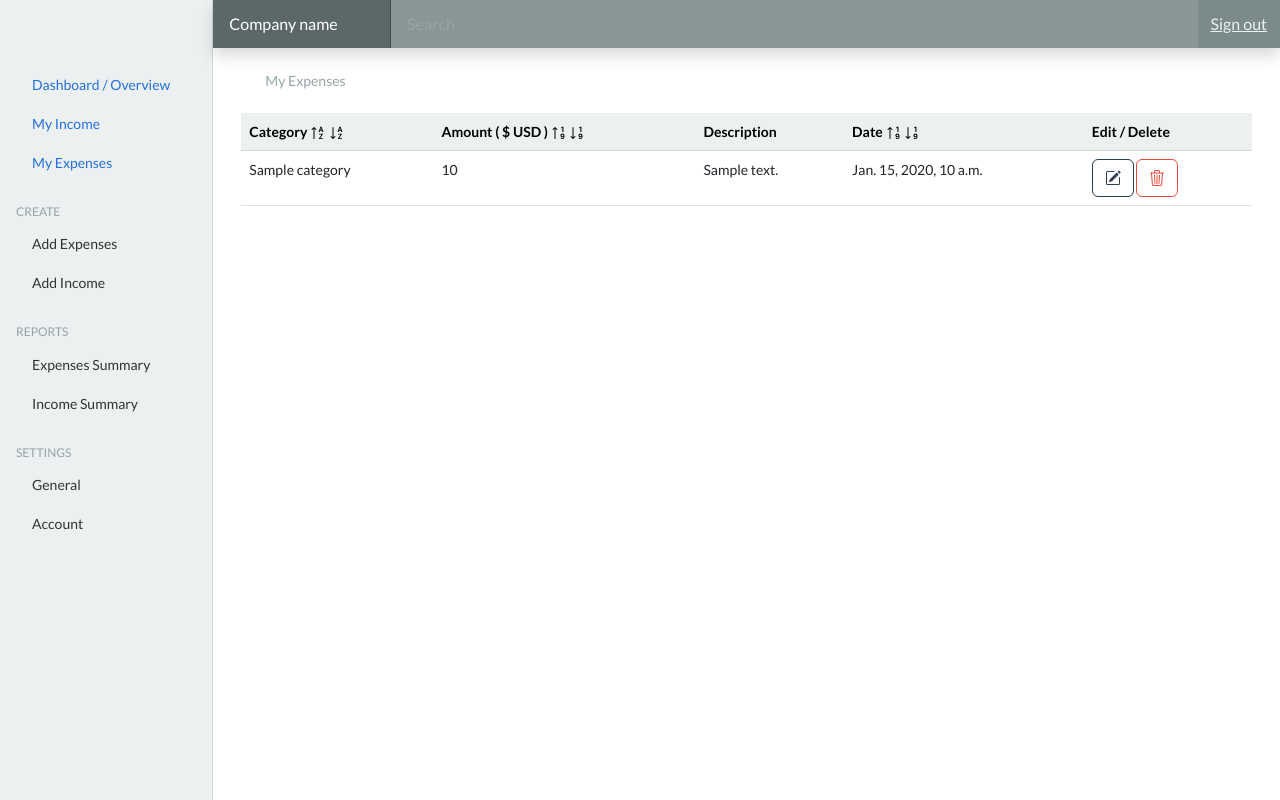
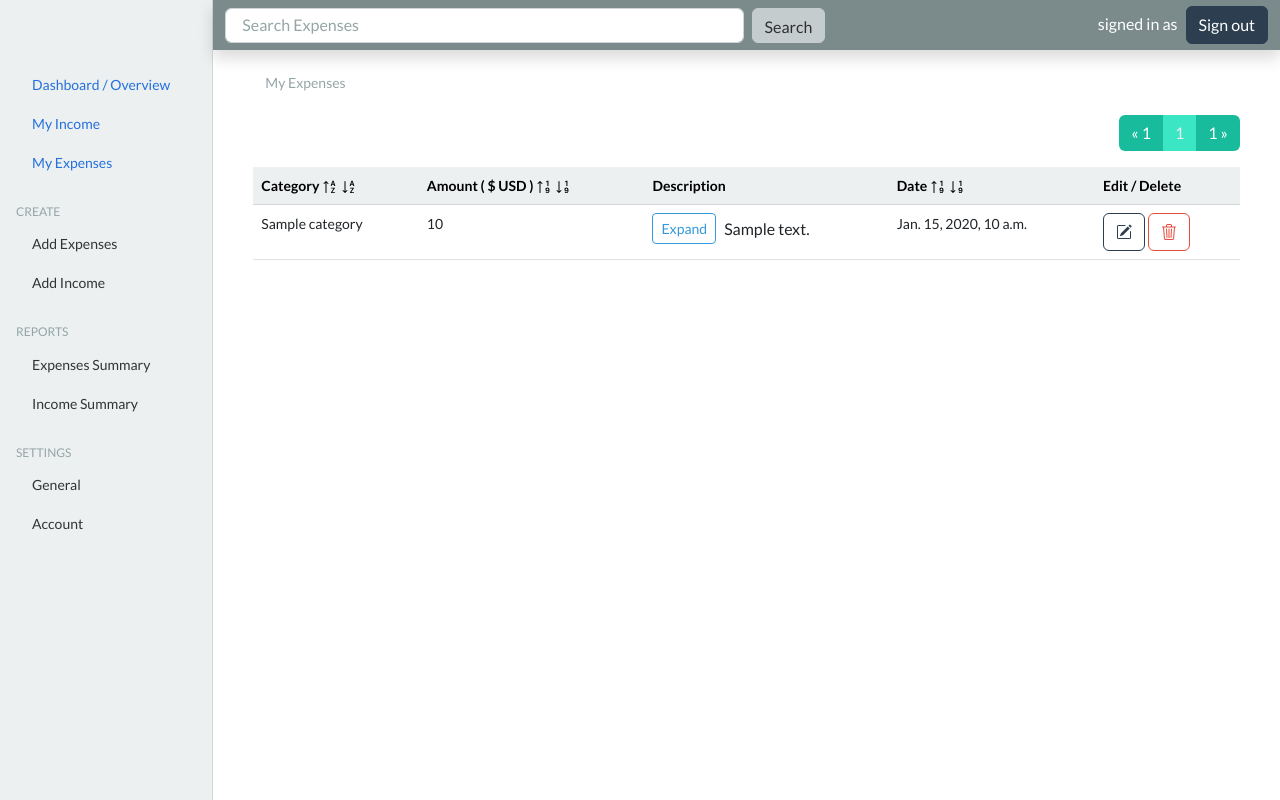
Before and after one commit to melvinloh/expenses_project, a Django app: template expenses_project/templates/expenses/index.html in a window 1280 px wide. Run offline with Django 3.2, Linux system fonts and the light colour scheme; the template is opened without the code that fills it: most values are stand-ins (such as "Sample title", 1, 10 or a date in 2020); some libraries are stand-ins or nearby versions.

Commit message:
ajax search bar feature completed

```diff
--- a/expenses_project/authentication/views.py
+++ b/expenses_project/authentication/views.py
@@ -115,7 +115,7 @@
             verification_link = reverse('activate-user', kwargs={'uidb64' : uidb64_encoded, 'token' : token_generator.make_token(new_user)})
             full_url_link = str('http://'+current_site_domain+verification_link)
 
-            message_body = f"Welcome {new_user.username}! \n Thanks for signing up with Example Expenses! \n You must follow this link to activate your account: {full_url_link}"
+            message_body = f"Welcome {new_user.username}!\n\nThanks for signing up with Example Expenses!\n\nYou must follow this link to activate your account: {full_url_link}"
 
             # Email Message
             activation_email = EmailMessage(
--- a/expenses_project/expenses/urls.py
+++ b/expenses_project/expenses/urls.py
@@ -1,9 +1,11 @@
 from django.urls import path
 from . import views
+from django.views.decorators.csrf import csrf_exempt
 
 urlpatterns = [
     path('', views.index, name="expenses-index"),
     path('add-expenses', views.add_expenses, name="add-expenses"),
     path('edit-expenses/<int:id>', views.edit_expenses, name="edit-expenses"),
     path('delete-expenses/<int:id>', views.delete_expenses, name="delete-expenses"),
+    path('search-expenses', csrf_exempt(views.search_expenses), name="search-expenses"),
 ]
--- /dev/null
+++ b/expenses_project/expenses_project/static/js/expenses_index.js
@@ -0,0 +1,113 @@
+const searchFormInput = document.querySelector("#search-form-input");
+
+document.addEventListener("DOMContentLoaded", e => {
+    searchFormInput.placeholder = "Search Expenses";
+    toggleAccordionButtons();
+})
+
+searchFormInput.addEventListener("keyup", e => searchMatchingResults(e));
+
+function searchMatchingResults(e) {
+    const searchValue = e.target.value.trim();
+
+    if (searchValue.length > 0) {
+
+        fetch("/expenses/search-expenses", {
+            method: "POST",
+            body: JSON.stringify({'search-form-input' : searchValue})
+        })
+        .then(response => response.json())
+        .then(result => {
+            // clear tbody
+            const tbody = document.querySelector("#app-table-tbody");
+            tbody.innerHTML = null;
+            let innerhtml = '';
+
+            if (result.length == 0) {
+                innerhtml = `<p class="mt-3">no matching results to show.</p>`
+            } else {
+                result.forEach(expense => {
+
+                    innerhtml += `<div class="accordion accordion-flush" id="accordion-description"><tr>
+                    <td>${ expense.category }</td>
+                    <td>${ expense.amount }</td>
+                    <td>
+                            <div class="accordion-button" style="max-width: 400px;" data-bs-toggle="collapse" data-bs-target="#collapse-${ expense.id }" aria-expanded="false" aria-controls="collapse-${ expense.id }">
+                                <button type="button" class="btn btn-outline-info btn-sm me-2">Expand</button>
+                                <div class="d-inline-block text-truncate" style="max-width: 400px;">${ expense.description }</div>
+                            </div>
+                            <div class="accordion-item">
+                                <div id="collapse-${ expense.id }" class="accordion-collapse collapse" data-bs-parent="#accordion-description">
+                                <div class="accordion-body" style="max-width: 400px;">${ expense.description }</div>
+                                </div>
+                            </div>
+
+
+                    </td>
+                    <td>${ expense.date }</td>
+                    <td>
+                        <button onclick="getExpenseObj('${ expense.id }')" type="button" class="btn btn-outline-primary" data-bs-toggle="modal" data-bs-target="#editExpensesModal">
+                            <!-- edit icon -->
+                            <svg xmlns="http://www.w3.org/2000/svg" width="16" height="16" fill="currentColor" class="bi bi-pencil-square" viewBox="0 0 16 16">
+                                <path d="M15.502 1.94a.5.5 0 0 1 0 .706L14.459 3.69l-2-2L13.502.646a.5.5 0 0 1 .707 0l1.293 1.293zm-1.75 2.456-2-2L4.939 9.21a.5.5 0 0 0-.121.196l-.805 2.414a.25.25 0 0 0 .316.316l2.414-.805a.5.5 0 0 0 .196-.12l6.813-6.814z"/>
+                                <path fill-rule="evenodd" d="M1 13.5A1.5 1.5 0 0 0 2.5 15h11a1.5 1.5 0 0 0 1.5-1.5v-6a.5.5 0 0 0-1 0v6a.5.5 0 0 1-.5.5h-11a.5.5 0 0 1-.5-.5v-11a.5.5 0 0 1 .5-.5H9a.5.5 0 0 0 0-1H2.5A1.5 1.5 0 0 0 1 2.5v11z"/>
+                            </svg>
+                        </button>
+                        <button onclick="deleteExpenseObj('${ expense.id }')" type="button" class="btn btn-outline-danger" data-bs-toggle="modal" data-bs-target="#deleteExpensesModal">
+                            <!-- trash icon -->
+                            <svg xmlns="http://www.w3.org/2000/svg" width="16" height="16" fill="currentColor" class="bi bi-trash3" viewBox="0 0 16 16">
+                                <path d="M6.5 1h3a.5.5 0 0 1 .5.5v1H6v-1a.5.5 0 0 1 .5-.5ZM11 2.5v-1A1.5 1.5 0 0 0 9.5 0h-3A1.5 1.5 0 0 0 5 1.5v1H2.506a.58.58 0 0 0-.01 0H1.5a.5.5 0 0 0 0 1h.538l.853 10.66A2 2 0 0 0 4.885 16h6.23a2 2 0 0 0 1.994-1.84l.853-10.66h.538a.5.5 0 0 0 0-1h-.995a.59.59 0 0 0-.01 0H11Zm1.958 1-.846 10.58a1 1 0 0 1-.997.92h-6.23a1 1 0 0 1-.997-.92L3.042 3.5h9.916Zm-7.487 1a.5.5 0 0 1 .528.47l.5 8.5a.5.5 0 0 1-.998.06L5 5.03a.5.5 0 0 1 .47-.53Zm5.058 0a.5.5 0 0 1 .47.53l-.5 8.5a.5.5 0 1 1-.998-.06l.5-8.5a.5.5 0 0 1 .528-.47ZM8 4.5a.5.5 0 0 1 .5.5v8.5a.5.5 0 0 1-1 0V5a.5.5 0 0 1 .5-.5Z"/>
+                            </svg>
+                        </button>
+                    </td>
+                </tr></div>`
+
+                })
+            }
+
+            tbody.innerHTML = innerhtml;
+            toggleAccordionButtons();
+
+        })
+    } else {
+        // return state to original
+        window.location.href = "/expenses";
+    }
+}
+
+
+function getExpenseObj(id) {
+    // clear out values while page is loading
+    document.getElementById("modal-amount").value = null;
+    document.getElementById("modal-date").value = null;
+    document.getElementById("modal-description").value = null;
+
+    fetch("/expenses/edit-expenses/"+id, {
+        method : 'GET',
+    })
+    .then(response => response.json())
+    .then(result => {
+        document.getElementById("modal-amount").value = result.amount;
+        document.getElementById("modal-date").value = result.date;
+        document.getElementById("modal-description").value = result.description;
+        const categoryID = "modal-category-" + result.category;
+        document.getElementById(categoryID).checked = true;
+        document.getElementById("edit-expenses-form").action = `/expenses/edit-expenses/${id}`
+
+    })
+}
+
+function deleteExpenseObj(id) {
+    document.getElementById("delete-expenses-form").action = `/expenses/delete-expenses/${id}`
+}
+
+function toggleAccordionButtons() {
+    const accordionBtnList = document.querySelectorAll(".accordion-button");
+    accordionBtnList.forEach(accordionBtn => {
+        accordionBtn.addEventListener("click", e => {
+            const visibility = accordionBtn.lastElementChild.style.visibility;
+            accordionBtn.lastElementChild.style.visibility = (visibility == "hidden") ? "visible": "hidden";
+            accordionBtn.firstElementChild.innerHTML = (visibility == "hidden") ? "Expand" : "Hide";
+        })
+    })
+}
--- a/expenses_project/expenses_project/static/js/index.js
+++ /dev/null
@@ -1,19 +0,0 @@
-function getExpenseObj(id) {
-    fetch("/expenses/edit-expenses/"+id, {
-        method : 'GET',
-    })
-    .then(response => response.json())
-    .then(result => {
-        document.getElementById("modal-amount").value = result.amount;
-        document.getElementById("modal-date").value = result.date;
-        document.getElementById("modal-description").value = result.description;
-        const categoryID = "modal-category-" + result.category;
-        document.getElementById(categoryID).checked = true;
-        document.getElementById("edit-expenses-form").action = `/expenses/edit-expenses/${id}`
-
-    })
-}
-
-function deleteExpenseObj(id) {
-    document.getElementById("delete-expenses-form").action = `/expenses/delete-expenses/${id}`
-}
--- a/expenses_project/expenses_project/static/js/main.js
+++ b/expenses_project/expenses_project/static/js/main.js
@@ -6,5 +6,5 @@
 
 // clearFlashMessages
 function clearFlashMessages() {
-    setTimeout(function() { flashMessages.innerHTML = null; }, 5000);
+    setTimeout(function() { flashMessages.innerHTML = null; }, 3000);
 }
--- a/expenses_project/templates/base.html
+++ b/expenses_project/templates/base.html
@@ -29,7 +29,23 @@
           {% include 'partial/sidebar.html' %}
 
             <main class="col-md-9 ms-sm-auto col-lg-10 md-4">
-              <div class="row">{% include 'partial/header_navbar.html' %}</div>
+
+              <nav class="row navbar bg-dark sticky-top bg-dark flex-md-nowrap p-0 shadow" style="height: 50px;">
+                <div class="col-md-8">
+                  {% block searchbar %}
+                  {% endblock %}
+                </div>
+
+                <div class="col-md-4 d-flex justify-content-end">
+                  <h6 class="m-2" style="color: white;">signed in as <strong>{{ request.user.username }}</strong></h6>
+                  <form action="{% url 'logout' %}" method="post">
+                    {% csrf_token %}
+                    <input class="btn btn-primary" type="submit" value="Sign out">
+                  </form>
+                </div>
+
+
+              </nav>
 
               <div class="row m-3">
                 <div class="row" id="flashMessages">{% include 'partial/messages.html' %}</div>
@@ -44,9 +60,8 @@
       </div>
 
       <script src="https://cdn.jsdelivr.net/npm/bootstrap@5.2.3/dist/js/bootstrap.bundle.min.js" integrity="sha384-kenU1KFdBIe4zVF0s0G1M5b4hcpxyD9F7jL+jjXkk+Q2h455rYXK/7HAuoJl+0I4" crossorigin="anonymous"></script>
-      <script src="https://cdn.jsdelivr.net/npm/@popperjs/core@2.11.6/dist/umd/popper.min.js" integrity="sha384-oBqDVmMz9ATKxIep9tiCxS/Z9fNfEXiDAYTujMAeBAsjFuCZSmKbSSUnQlmh/jp3" crossorigin="anonymous"></script>
-      <script src="https://cdn.jsdelivr.net/npm/bootstrap@5.2.3/dist/js/bootstrap.min.js" integrity="sha384-cuYeSxntonz0PPNlHhBs68uyIAVpIIOZZ5JqeqvYYIcEL727kskC66kF92t6Xl2V" crossorigin="anonymous"></script>
-      <script src="/docs/5.2/dist/js/bootstrap.bundle.min.js" integrity="sha384-kenU1KFdBIe4zVF0s0G1M5b4hcpxyD9F7jL+jjXkk+Q2h455rYXK/7HAuoJl+0I4" crossorigin="anonymous"></script>
+
+
 
       <script src="https://cdn.jsdelivr.net/npm/feather-icons@4.28.0/dist/feather.min.js" integrity="sha384-uO3SXW5IuS1ZpFPKugNNWqTZRRglnUJK6UAZ/gxOX80nxEkN9NcGZTftn6RzhGWE" crossorigin="anonymous"></script>
       <script src="https://cdn.jsdelivr.net/npm/chart.js@2.9.4/dist/Chart.min.js" integrity="sha384-zNy6FEbO50N+Cg5wap8IKA4M/ZnLJgzc6w2NqACZaK0u0FXfOWRRJOnQtpZun8ha" crossorigin="anonymous"></script>
--- a/expenses_project/templates/expenses/index.html
+++ b/expenses_project/templates/expenses/index.html
@@ -1,6 +1,10 @@
 {% extends 'base.html' %}
 
 {% load static %}
+
+{% block searchbar %}
+    {% include 'partial/header_search.html' %}
+{% endblock %}
 
 {% block content %}
 
@@ -8,6 +12,48 @@
     <ol class="breadcrumb">
       <li class="breadcrumb-item active" aria-current="page">My Expenses</li>
     </ol>
+</nav>
+
+<div class="container">
+
+    <nav>
+        <ul class="pagination justify-content-end">
+
+            <li class="page-item">
+                <a class="page-link" href="?page=1" aria-label="First">
+                <span aria-hidden="true">&laquo; 1</span>
+                </a>
+            </li>
+
+            {% if page_obj.has_previous and page_obj.previous_page_number != 1 %}
+            <li class="page-item">
+                <a class="page-link" href="?page={{ page_obj.previous_page_number }}" aria-label="Previous">
+                <span aria-hidden="true">&lt; {{ page_obj.previous_page_number }} </span>
+                </a>
+            </li>
+            {% endif %}
+
+            <li class="page-item">
+                <a class="page-link disabled" href="" aria-label="Current" aria-disabled="true">
+                <span aria-hidden="true">{{ page_obj.number }}</span>
+                </a>
+            </li>
+
+            {% if page_obj.has_next and page_obj.next_page_number != page_obj.paginator.num_pages %}
+            <li class="page-item">
+                <a class="page-link" href="?page={{ page_obj.next_page_number }}" aria-label="Next">
+                <span aria-hidden="true">{{ page_obj.next_page_number }} &gt;</span>
+                </a>
+            </li>
+            {% endif %}
+
+            <li class="page-item">
+                <a class="page-link" href="?page={{ page_obj.paginator.num_pages }}" aria-label="Last">
+                <span aria-hidden="true">{{ page_obj.paginator.num_pages }} &raquo;</span>
+                </a>
+            </li>
+
+        </ul>
     </nav>
 
     <table class="table">
@@ -32,32 +78,14 @@
             <th>Edit / Delete</th>
         </tr>
         </thead>
-    <tbody>
-        {% for expense in all_user_expenses %}
-        <tr>
-            <td>{{ expense.category }}</td>
-            <td>{{ expense.amount }}</td>
-            <td>{{ expense.description }}</td>
-            <td>{{ expense.date }}</td>
-            <td>
-                <button onclick="getExpenseObj('{{ expense.id }}')" type="button" class="btn btn-outline-primary" data-bs-toggle="modal" data-bs-target="#editExpensesModal">
-                    <!-- edit icon -->
-                    <svg xmlns="http://www.w3.org/2000/svg" width="16" height="16" fill="currentColor" class="bi bi-pencil-square" viewBox="0 0 16 16">
-                        <path d="M15.502 1.94a.5.5 0 0 1 0 .706L14.459 3.69l-2-2L13.502.646a.5.5 0 0 1 .707 0l1.293 1.293zm-1.75 2.456-2-2L4.939 9.21a.5.5 0 0 0-.121.196l-.805 2.414a.25.25 0 0 0 .316.316l2.414-.805a.5.5 0 0 0 .196-.12l6.813-6.814z"/>
-                        <path fill-rule="evenodd" d="M1 13.5A1.5 1.5 0 0 0 2.5 15h11a1.5 1.5 0 0 0 1.5-1.5v-6a.5.5 0 0 0-1 0v6a.5.5 0 0 1-.5.5h-11a.5.5 0 0 1-.5-.5v-11a.5.5 0 0 1 .5-.5H9a.5.5 0 0 0 0-1H2.5A1.5 1.5 0 0 0 1 2.5v11z"/>
-                    </svg>
-                </button>
-                <button onclick="deleteExpenseObj('{{ expense.id }}')" type="button" class="btn btn-outline-danger" data-bs-toggle="modal" data-bs-target="#deleteExpensesModal">
-                    <!-- trash icon -->
-                    <svg xmlns="http://www.w3.org/2000/svg" width="16" height="16" fill="currentColor" class="bi bi-trash3" viewBox="0 0 16 16">
-                        <path d="M6.5 1h3a.5.5 0 0 1 .5.5v1H6v-1a.5.5 0 0 1 .5-.5ZM11 2.5v-1A1.5 1.5 0 0 0 9.5 0h-3A1.5 1.5 0 0 0 5 1.5v1H2.506a.58.58 0 0 0-.01 0H1.5a.5.5 0 0 0 0 1h.538l.853 10.66A2 2 0 0 0 4.885 16h6.23a2 2 0 0 0 1.994-1.84l.853-10.66h.538a.5.5 0 0 0 0-1h-.995a.59.59 0 0 0-.01 0H11Zm1.958 1-.846 10.58a1 1 0 0 1-.997.92h-6.23a1 1 0 0 1-.997-.92L3.042 3.5h9.916Zm-7.487 1a.5.5 0 0 1 .528.47l.5 8.5a.5.5 0 0 1-.998.06L5 5.03a.5.5 0 0 1 .47-.53Zm5.058 0a.5.5 0 0 1 .47.53l-.5 8.5a.5.5 0 1 1-.998-.06l.5-8.5a.5.5 0 0 1 .528-.47ZM8 4.5a.5.5 0 0 1 .5.5v8.5a.5.5 0 0 1-1 0V5a.5.5 0 0 1 .5-.5Z"/>
-                    </svg>
-                </button>
-            </td>
-        </tr>
+        <tbody id="app-table-tbody">
+                {% for expense in page_obj %}
+                        {% include 'partial/expenses_table.html' %}
                 {% endfor %}
         </tbody>
     </table>
+
+</div>
 
     <!-- Modal for Delete Expenses-->
     <div class="modal fade" id="deleteExpensesModal" tabindex="-1" aria-labelledby="deleteExpensesModal" aria-hidden="true">
@@ -145,6 +173,6 @@
     </div>
   </div>
 
-  <script src="{% static 'js/index.js' %}"></script>
+  <script src="{% static 'js/expenses_index.js' %}"></script>
 
 {% endblock %}
--- /dev/null
+++ b/expenses_project/templates/partial/expenses_table.html
@@ -0,0 +1,35 @@
+<div class="accordion accordion-flush" id="accordion-description">
+    <tr>
+        <td>{{ expense.category }}</td>
+        <td>{{ expense.amount }}</td>
+        <td>
+                <div class="accordion-button" style="max-width: 400px;" data-bs-toggle="collapse" data-bs-target="#collapse-{{ expense.id }}" aria-expanded="false" aria-controls="collapse-{{ expense.id }}">
+                    <button type="button" class="btn btn-outline-info btn-sm me-2">Expand</button>
+                    <div class="d-inline-block text-truncate" style="max-width: 400px;">{{ expense.description }}</div>
+                </div>
+                <div class="accordion-item">
+                    <div id="collapse-{{ expense.id }}" class="accordion-collapse collapse" data-bs-parent="#accordion-description">
+                    <div class="accordion-body" style="max-width: 400px;">{{ expense.description }}</div>
+                    </div>
+                </div>
+
+
+        </td>
+        <td>{{ expense.date }}</td>
+        <td>
+            <button onclick="getExpenseObj('{{ expense.id }}')" type="button" class="btn btn-outline-primary" data-bs-toggle="modal" data-bs-target="#editExpensesModal">
+                <!-- edit icon -->
+                <svg xmlns="http://www.w3.org/2000/svg" width="16" height="16" fill="currentColor" class="bi bi-pencil-square" viewBox="0 0 16 16">
+                    <path d="M15.502 1.94a.5.5 0 0 1 0 .706L14.459 3.69l-2-2L13.502.646a.5.5 0 0 1 .707 0l1.293 1.293zm-1.75 2.456-2-2L4.939 9.21a.5.5 0 0 0-.121.196l-.805 2.414a.25.25 0 0 0 .316.316l2.414-.805a.5.5 0 0 0 .196-.12l6.813-6.814z"/>
+                    <path fill-rule="evenodd" d="M1 13.5A1.5 1.5 0 0 0 2.5 15h11a1.5 1.5 0 0 0 1.5-1.5v-6a.5.5 0 0 0-1 0v6a.5.5 0 0 1-.5.5h-11a.5.5 0 0 1-.5-.5v-11a.5.5 0 0 1 .5-.5H9a.5.5 0 0 0 0-1H2.5A1.5 1.5 0 0 0 1 2.5v11z"/>
+                </svg>
+            </button>
+            <button onclick="deleteExpenseObj('{{ expense.id }}')" type="button" class="btn btn-outline-danger" data-bs-toggle="modal" data-bs-target="#deleteExpensesModal">
+                <!-- trash icon -->
+                <svg xmlns="http://www.w3.org/2000/svg" width="16" height="16" fill="currentColor" class="bi bi-trash3" viewBox="0 0 16 16">
+                    <path d="M6.5 1h3a.5.5 0 0 1 .5.5v1H6v-1a.5.5 0 0 1 .5-.5ZM11 2.5v-1A1.5 1.5 0 0 0 9.5 0h-3A1.5 1.5 0 0 0 5 1.5v1H2.506a.58.58 0 0 0-.01 0H1.5a.5.5 0 0 0 0 1h.538l.853 10.66A2 2 0 0 0 4.885 16h6.23a2 2 0 0 0 1.994-1.84l.853-10.66h.538a.5.5 0 0 0 0-1h-.995a.59.59 0 0 0-.01 0H11Zm1.958 1-.846 10.58a1 1 0 0 1-.997.92h-6.23a1 1 0 0 1-.997-.92L3.042 3.5h9.916Zm-7.487 1a.5.5 0 0 1 .528.47l.5 8.5a.5.5 0 0 1-.998.06L5 5.03a.5.5 0 0 1 .47-.53Zm5.058 0a.5.5 0 0 1 .47.53l-.5 8.5a.5.5 0 1 1-.998-.06l.5-8.5a.5.5 0 0 1 .528-.47ZM8 4.5a.5.5 0 0 1 .5.5v8.5a.5.5 0 0 1-1 0V5a.5.5 0 0 1 .5-.5Z"/>
+                </svg>
+            </button>
+        </td>
+    </tr>
+</div>
--- a/expenses_project/templates/partial/header_navbar.html
+++ /dev/null
@@ -1,19 +0,0 @@
-<header class="navbar navbar-dark sticky-top bg-dark flex-md-nowrap p-0 shadow">
-    <a class="navbar-brand col-md-3 col-lg-2 me-0 px-3 fs-6" href="#">Company name</a>
-    <button class="navbar-toggler position-absolute d-md-none collapsed" type="button" data-bs-toggle="collapse" data-bs-target="#sidebarMenu" aria-controls="sidebarMenu" aria-expanded="false" aria-label="Toggle navigation">
-      <span class="navbar-toggler-icon"></span>
-    </button>
-    <input class="form-control form-control-dark w-100 rounded-0 border-0" type="text" placeholder="Search" aria-label="Search">
-    <div class="navbar-nav">
-      <div class="nav-item text-nowrap">
-
-        <form action="{% url 'logout' %}" method="post">
-
-            {% csrf_token %}
-
-            <input class="btn btn-link link-light" type="submit" value="Sign out">
-        </form>
-
-      </div>
-    </div>
-  </header>
--- /dev/null
+++ b/expenses_project/templates/partial/header_search.html
@@ -0,0 +1,8 @@
+<div class="d-flex justify-content-start">
+  <form id="search-form" action="" method="post" class="d-flex" role="search" style="width: 600px; height: 35px;">
+    {% csrf_token %}
+
+    <input id="search-form-input" name="search-form-input" class="form-control me-2" type="search" placeholder="Search" aria-label="Search">
+    <button class="btn btn-light" type="submit" disabled>Search</button>
+  </form>
+</div>
```
Also changed, not shown: expenses_project/expenses/views.py (+21 -2 lines), expenses_project/expenses_project/static/img/search.svg (added). Lines whose indentation alone changed are shown as unchanged.
